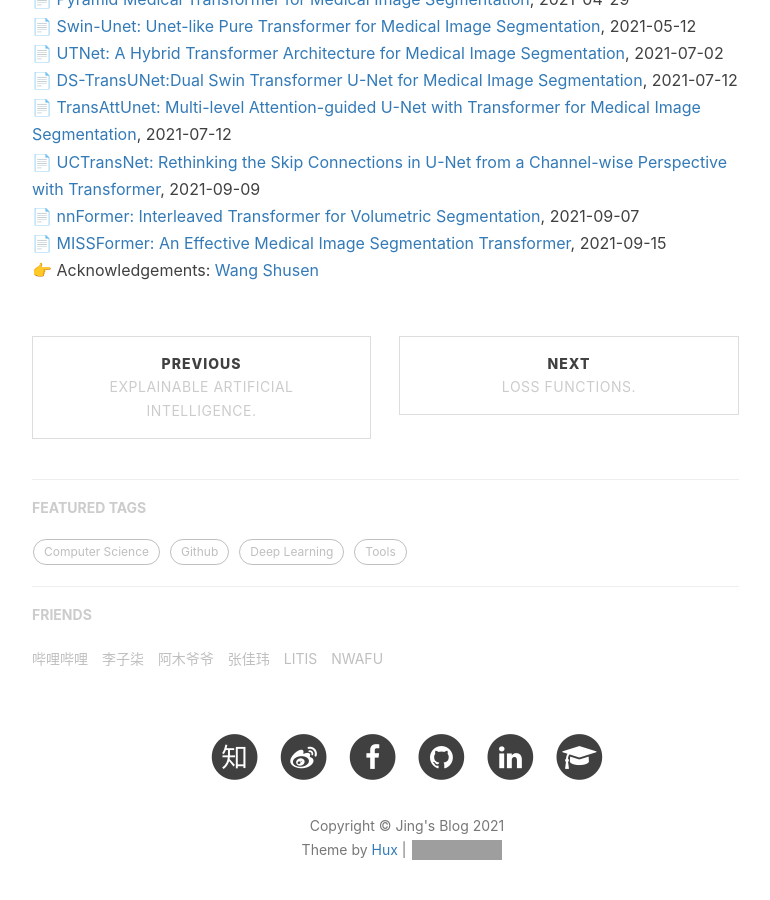
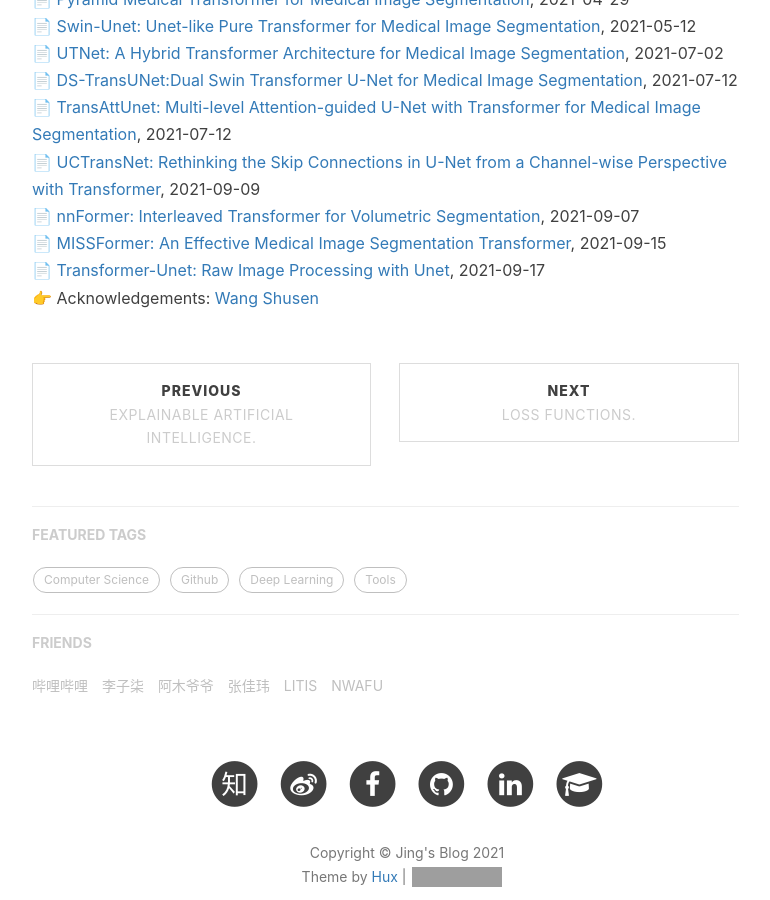
Before and after one commit to jizhang02/jizhang02.github.io, a Jekyll site: the page built from _posts/2021-09-08-transformer.markdown, in a window 1280 px wide and 900 px high, scrolled down 2482 px. Shown: the whole window, without its empty margins (233-1003 px from the left). Built offline with Jekyll 4.4.1, drawn with Linux system fonts in a browser that asks for light colours; nearby versions of some CDN libraries; a script that is not in the unit is left out; comment, search, counter and statistics services are not loaded; grey boxes are pictures that could not be loaded.

Commit message:
Update 2021-09-08-transformer.markdown

```diff
--- a/_posts/2021-09-08-transformer.markdown
+++ b/_posts/2021-09-08-transformer.markdown
@@ -42,4 +42,5 @@ This post is an introduction to the Transformer, in terms of its origin, applica
 📄 [UCTransNet: Rethinking the Skip Connections in U-Net from a Channel-wise Perspective with Transformer](https://arxiv.org/abs/2109.04335), 2021-09-09
 📄 [nnFormer: Interleaved Transformer for Volumetric Segmentation](https://arxiv.org/abs/2109.03201), 2021-09-07
 📄 [MISSFormer: An Effective Medical Image Segmentation Transformer](https://arxiv.org/abs/2109.07162v1), 2021-09-15
+📄 [Transformer-Unet: Raw Image Processing with Unet](https://arxiv.org/abs/2109.08417), 2021-09-17
 👉 Acknowledgements: [Wang Shusen](https://youtu.be/aButdUV0dxI)
```
